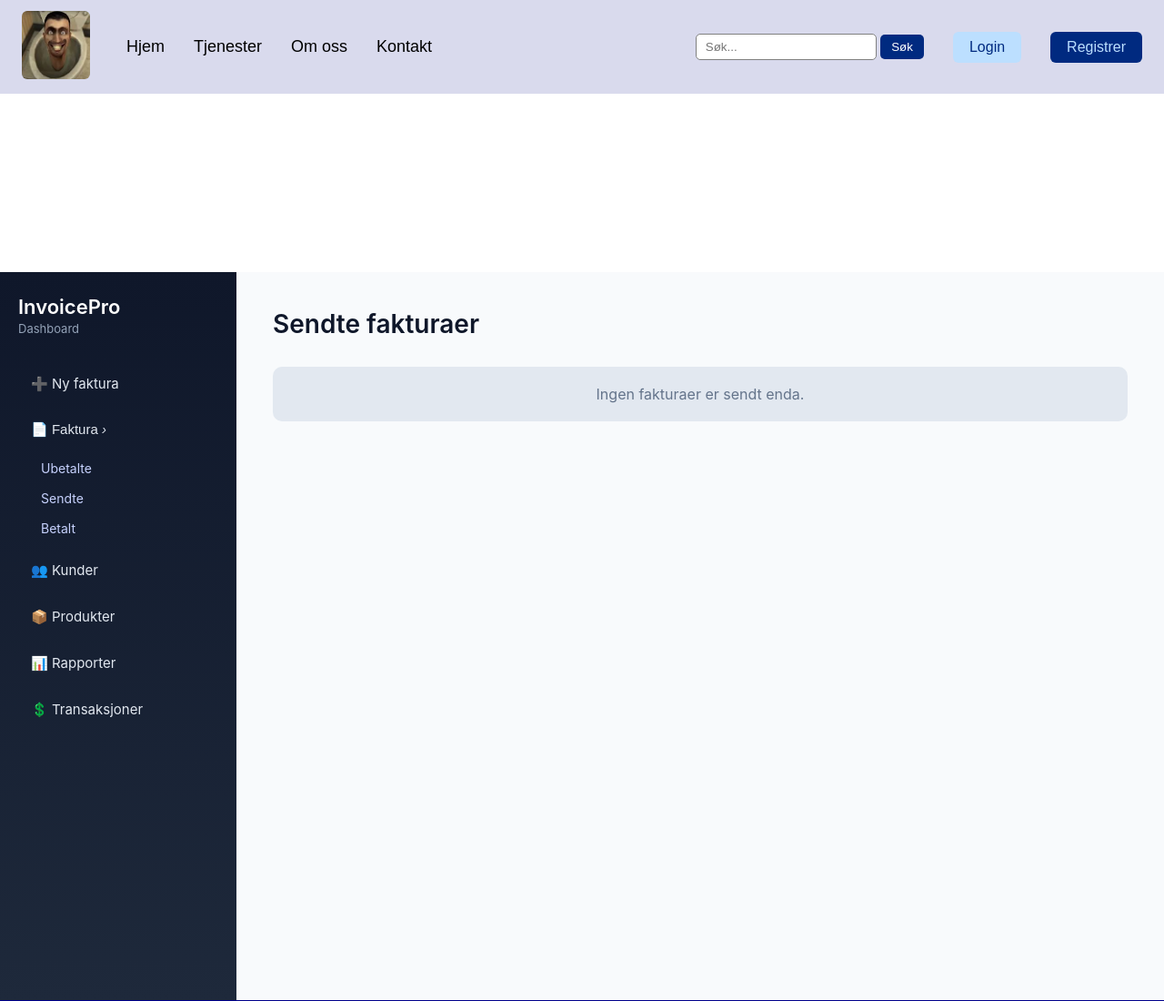
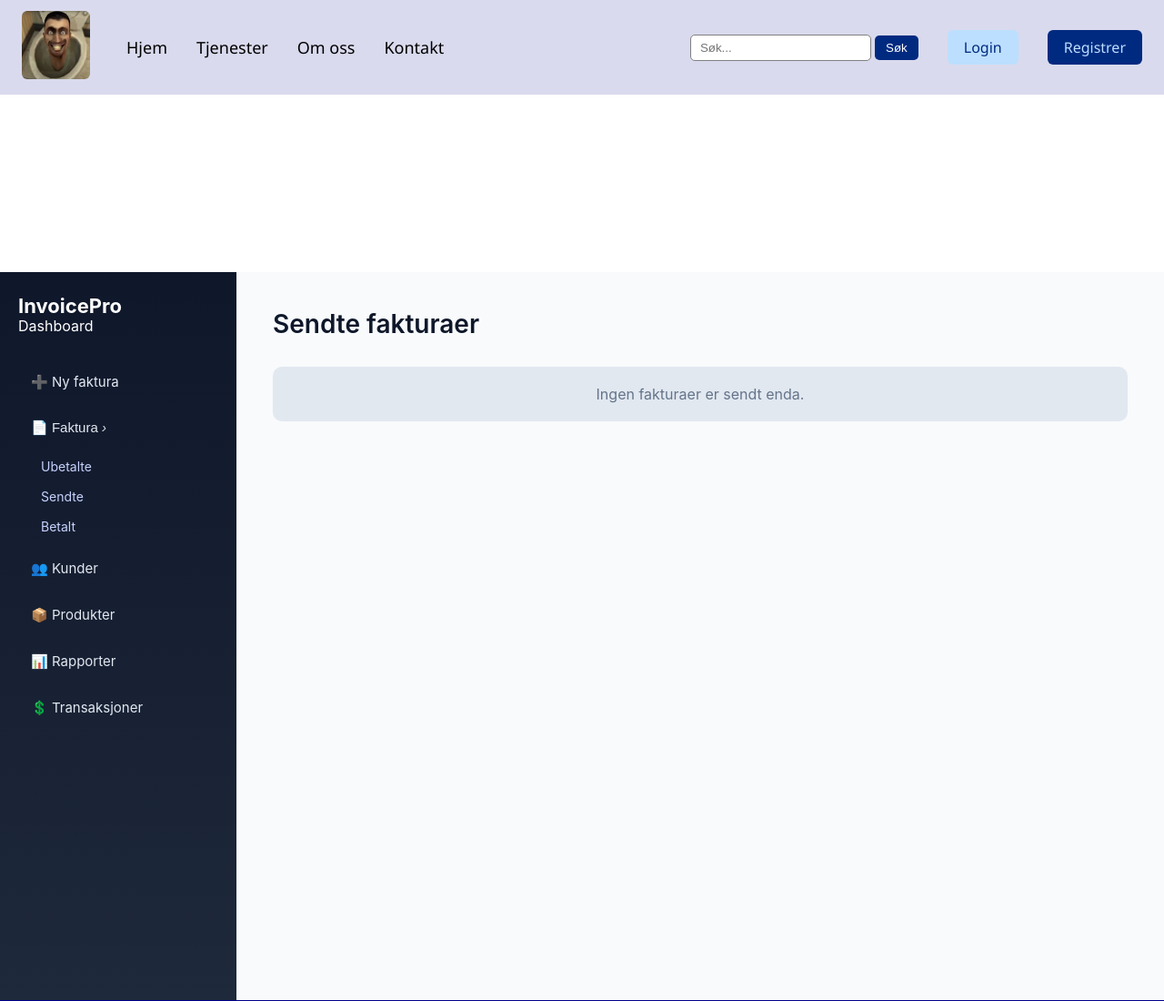
Before and after one commit to kevinuyphan-lgtm/test, a Flask app: template nettside/templates/faktura_tjeneste/sendte.html in a window 1280 px wide. Shown: the top 1100 px of the page at 91% size. Run offline with Flask 3, Linux system fonts and the light colour scheme; the template is opened without the code that fills it, so the values that code supplies are empty; parts of the project's set-up code (start-up, migrations or seed data) failed here and were passed over.

Commit message:
Update style_sidebar.css

```diff
--- a/nettside/static/base/style_sidebar.css
+++ b/nettside/static/base/style_sidebar.css
@@ -2,6 +2,40 @@
 .layout {
   display: flex;
   min-height: 100vh;
+}
+
+/* ===== TYPOGRAPHY SYSTEM (GLOBAL) ===== */
+:root {
+  --font-main: "Segoe UI", system-ui, -apple-system, BlinkMacSystemFont, sans-serif;
+
+  --brand-size: 26px;
+  --brand-weight: 700;
+  --brand-color: #004080;
+
+  --sub-brand-size: 14px;
+  --sub-brand-weight: 500;
+  --sub-brand-color: #6c757d;
+}
+
+/* Global font baseline */
+html,
+body {
+  font-family: var(--font-main);
+}
+
+/* Brand (GLOBAL – aldri override direkte) */
+.brand {
+  font-size: var(--brand-size);
+  font-weight: var(--brand-weight);
+  color: var(--brand-color);
+  line-height: 1.1;
+}
+
+/* Sub brand (GLOBAL) */
+.sub-brand {
+  font-size: var(--sub-brand-size);
+  font-weight: var(--sub-brand-weight);
+  color: var(--sub-brand-color);
 }
 
 /* ===== SIDEBAR ===== */
@@ -13,23 +47,23 @@
   box-sizing: border-box;
 }
 
-/* Header */
+/* ===== SIDEBAR HEADER ===== */
 .sidebar-header {
   margin-bottom: 30px;
 }
 
-.brand {
-  margin: 0;
-  font-size: 22px;
-  font-weight: 600;
+/* Sidebar-specific typografi (KUN kontekstjustering) */
+.sidebar .brand {
+  font-size: 22px; /* litt mindre i sidebar */
+  color: #ffffff;
 }
 
-.brand-sub {
+.sidebar .sub-brand {
   font-size: 13px;
   color: #94a3b8;
 }
 
-/* NAV */
+/* ===== NAV ===== */
 .sidebar-nav {
   display: flex;
   flex-direction: column;
@@ -47,7 +81,7 @@
 }
 
 .sidebar-link:hover {
-  background: rgba(255,255,255,0.1);
+  background: rgba(255, 255, 255, 0.1);
 }
 
 .sidebar-link.active {
@@ -55,7 +89,7 @@
   color: white;
 }
 
-/* Groups */
+/* ===== GROUPS ===== */
 .sidebar-group {
   display: flex;
   flex-direction: column;
@@ -75,15 +109,19 @@
 }
 
 .sidebar-toggle:hover {
-  background: rgba(255,255,255,0.1);
+  background: rgba(255, 255, 255, 0.1);
 }
 
-/* Submenu */
+/* ===== SUBMENU ===== */
 .sidebar-submenu {
-  display: none;
+  max-height: 0;
+  overflow: hidden;
+  opacity: 0;
+  display: flex;
   flex-direction: column;
   margin-left: 15px;
   margin-top: 5px;
+  transition: max-height 0.4s ease, opacity 0.3s ease;
 }
 
 .sidebar-submenu a {
@@ -95,33 +133,17 @@
 }
 
 .sidebar-submenu a:hover {
-  background: rgba(255,255,255,0.08);
+  background: rgba(255, 255, 255, 0.08);
   color: white;
 }
 
 /* Åpen dropdown */
 .sidebar-group.open .sidebar-submenu {
-  display: flex;
-}
-
-/* Responsive */
-@media (max-width: 900px) {
-  .sidebar {
-    display: none;
-  }
-}
-.sidebar-submenu {
-  max-height: 0;
-  overflow: hidden;
-  transition: max-height 0.4s ease, opacity 0.3s ease;
-  opacity: 0;
-}
-
-.sidebar-group.open .sidebar-submenu {
   max-height: 300px;
   opacity: 1;
 }
 
+/* Chevron animation */
 .sidebar-toggle i {
   transition: transform 0.3s ease;
 }
@@ -129,3 +151,10 @@
 .sidebar-group.open .sidebar-toggle i {
   transform: rotate(90deg);
 }
+
+/* ===== RESPONSIVE ===== */
+@media (max-width: 900px) {
+  .sidebar {
+    display: none;
+  }
+}
```
